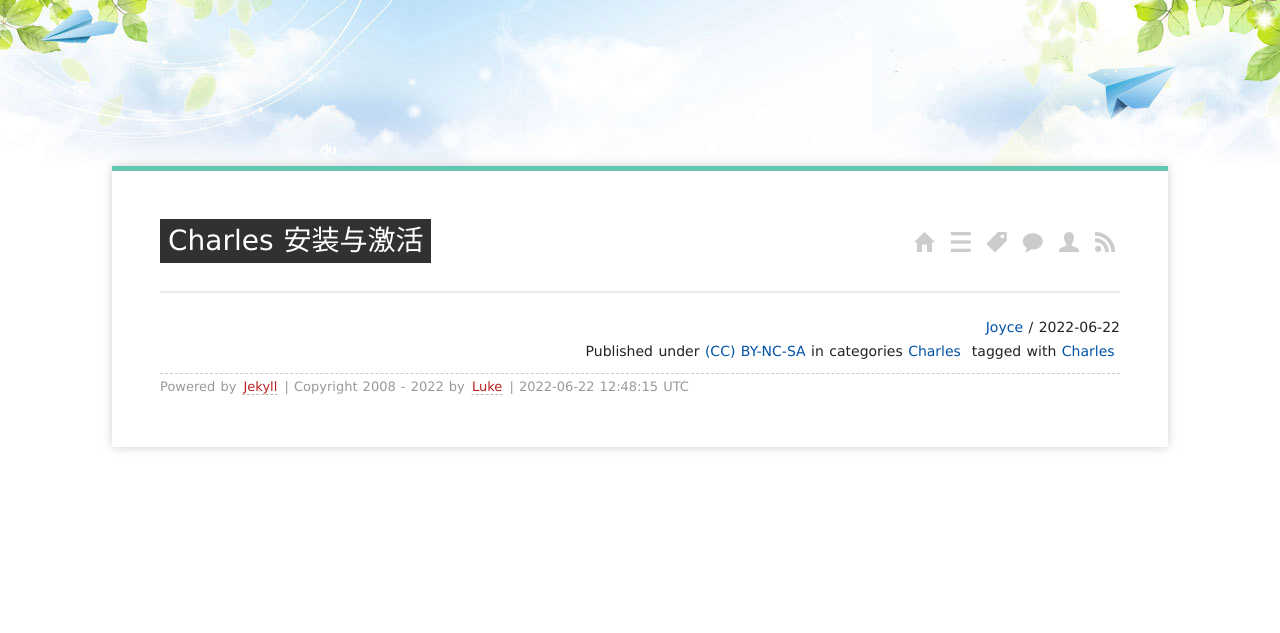
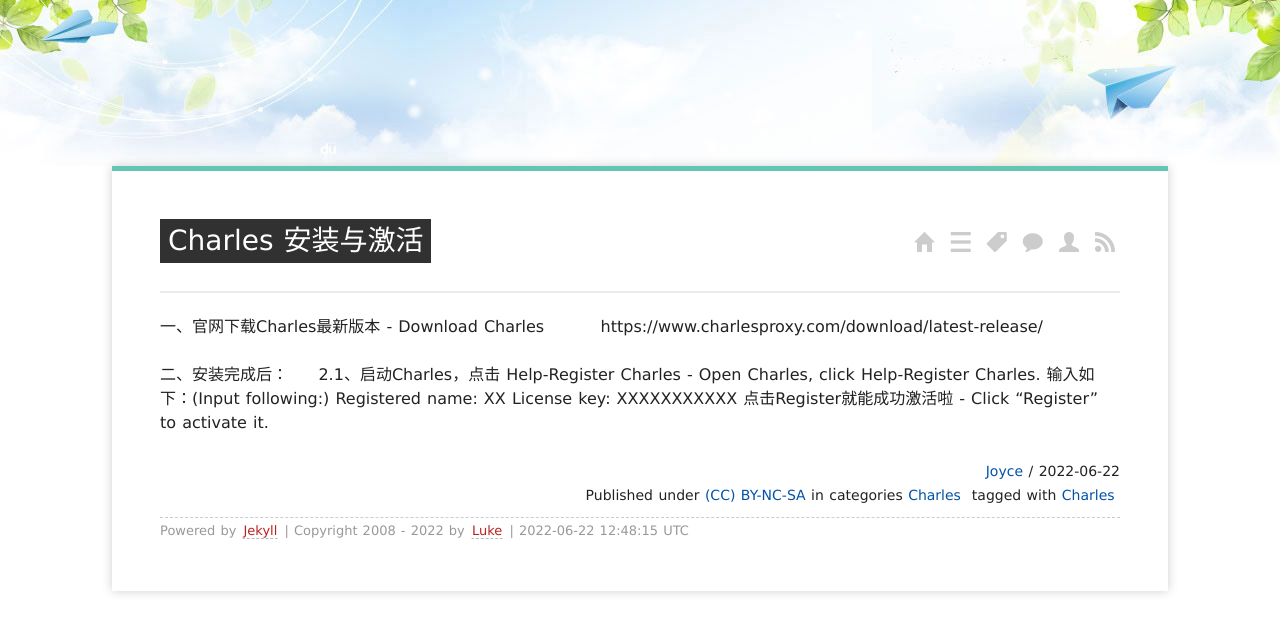
Before and after one commit to joycemhjrq/joycemhjrq.github.io, a Jekyll site: the page built from _posts/2022/2022-06-22-Charles-1-installation.md, in a window 1280 px wide. Shown: the top 633 px of the page. Built offline with Jekyll 4.4.1, drawn with Linux system fonts in a browser that asks for light colours; Markdown is read by kramdown in place of the engine named in the settings; comment, search, counter and statistics services are not loaded.

Commit message:
Update 2022-06-22-Charles-1-installation.md

```diff
--- a/_posts/2022/2022-06-22-Charles-1-installation.md
+++ b/_posts/2022/2022-06-22-Charles-1-installation.md
@@ -5,3 +5,14 @@
 tags:
 - Charles
 ---
+
+一、官网下载Charles最新版本 - Download Charles
+       https://www.charlesproxy.com/download/latest-release/
+
+二、安装完成后：
+    2.1、启动Charles，点击 Help-Register Charles - Open Charles, click Help-Register Charles. 输入如下：(Input following:)
+Registered name:
+XX
+License key:
+XXXXXXXXXXX
+点击Register就能成功激活啦 - Click "Register" to activate it.
```
